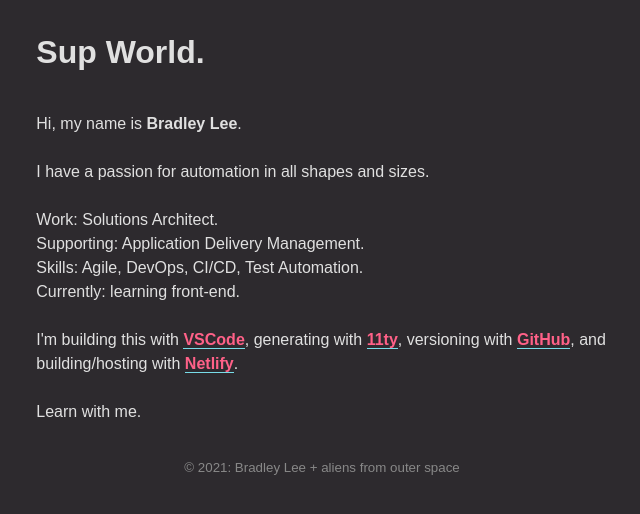
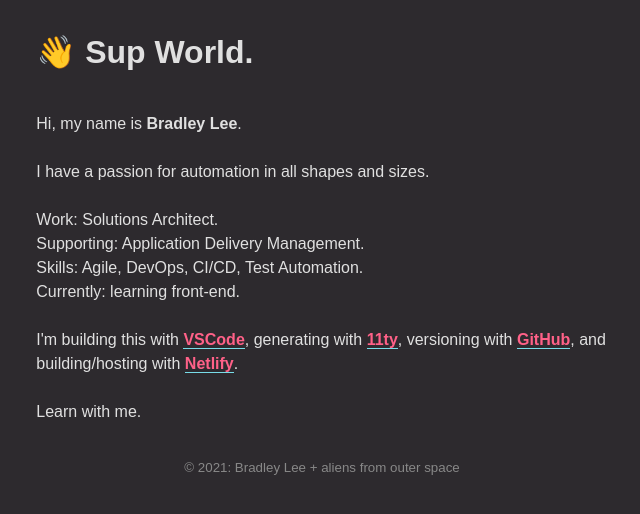
Before and after one commit to mrbradleylee/mrbradleylee.com, an Eleventy site: page src/index.md in a window 1280 px wide. Shown: the whole page, without its empty margins (318-958 px from the left). Built offline with nearby package versions, Linux system fonts and the light colour scheme; Eleventy itself is replaced by a stand-in of ours; files that its build step writes are made by us from their sources.

Commit message:
update index page

```diff
--- a/src/index.md
+++ b/src/index.md
@@ -1,6 +1,6 @@
 ---
 layout: base
-title: Sup World.
+title: 👋 Sup World.
 ---
 
 <br><br>
```
